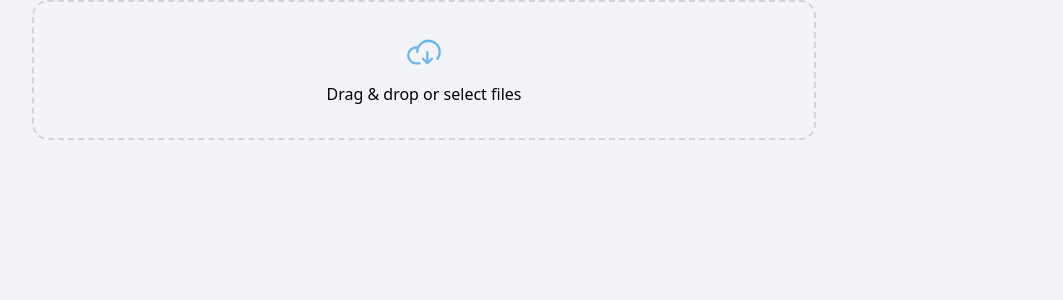
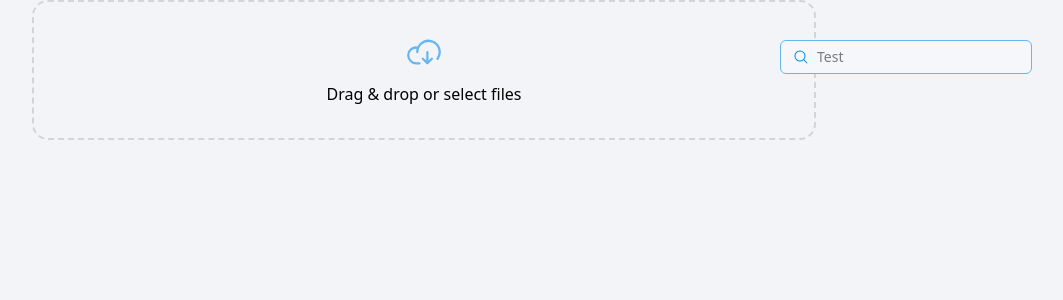
Before and after one commit to Damiantokarski/advertising-text-generator, a React app in the folder frontend/: page / in a window 1280 px wide. Shown: the top 300 px of the page, without its empty margins (216-1279 px from the left). Built offline with nearby package versions, Linux system fonts and the light colour scheme; the HTML template or start-up script is replaced by a standard one.

Commit message:
feat: searchbar component

```diff
--- a/frontend/src/App.tsx
+++ b/frontend/src/App.tsx
@@ -1,4 +1,5 @@
 import "./App.css";
+import { Searchbar } from "./app/pages/dashboard/projects/components/Searchbar";
 
 import { Dropzone } from "./app/Ui/Dropzone";
 
@@ -6,5 +7,15 @@ export default function App() {
 	const handleDropZone = (files: File[]) => {
 		console.log(files);
 	};
-	return <Dropzone onFiles={handleDropZone} />;
+	return (
+		<div className="relative">
+			<Dropzone onFiles={handleDropZone} />
+
+			<Searchbar
+				onSearch={(value) => console.log(value)}
+				debounceMs={300}
+				placeholder="Test"
+			/>
+		</div>
+	);
 }
--- /dev/null
+++ b/frontend/src/app/pages/dashboard/projects/components/Searchbar.tsx
@@ -0,0 +1,36 @@
+import { useRef } from "react";
+import { Icon } from "../../../../Ui/Icon";
+
+interface SearchbarProps {
+	placeholder?: string;
+	debounceMs?: number;
+	onSearch: (value: string) => void;
+}
+
+export const Searchbar = ({
+	onSearch,
+	placeholder = "Search...",
+	debounceMs = 300,
+}: SearchbarProps) => {
+	const timerRef = useRef<number | null>(null);
+
+	const handleInput = (value: string) => {
+		if (timerRef.current) {
+			window.clearTimeout(timerRef.current);
+		}
+		timerRef.current = window.setTimeout(() => {
+			onSearch(value.trim());
+		}, debounceMs);
+	};
+
+	return (
+		<div className="absolute top-10 right-8 border border-primary-blue-sky px-3 py-1.5 rounded-md flex items-center bg-main">
+			<Icon type="magnifyingGlass" className="text-primary-blue mr-2 " />
+			<input
+				placeholder={placeholder}
+				className="focus:outline-none text-sm"
+				onChange={(e) => handleInput(e.target.value)}
+			/>
+		</div>
+	);
+};
```
